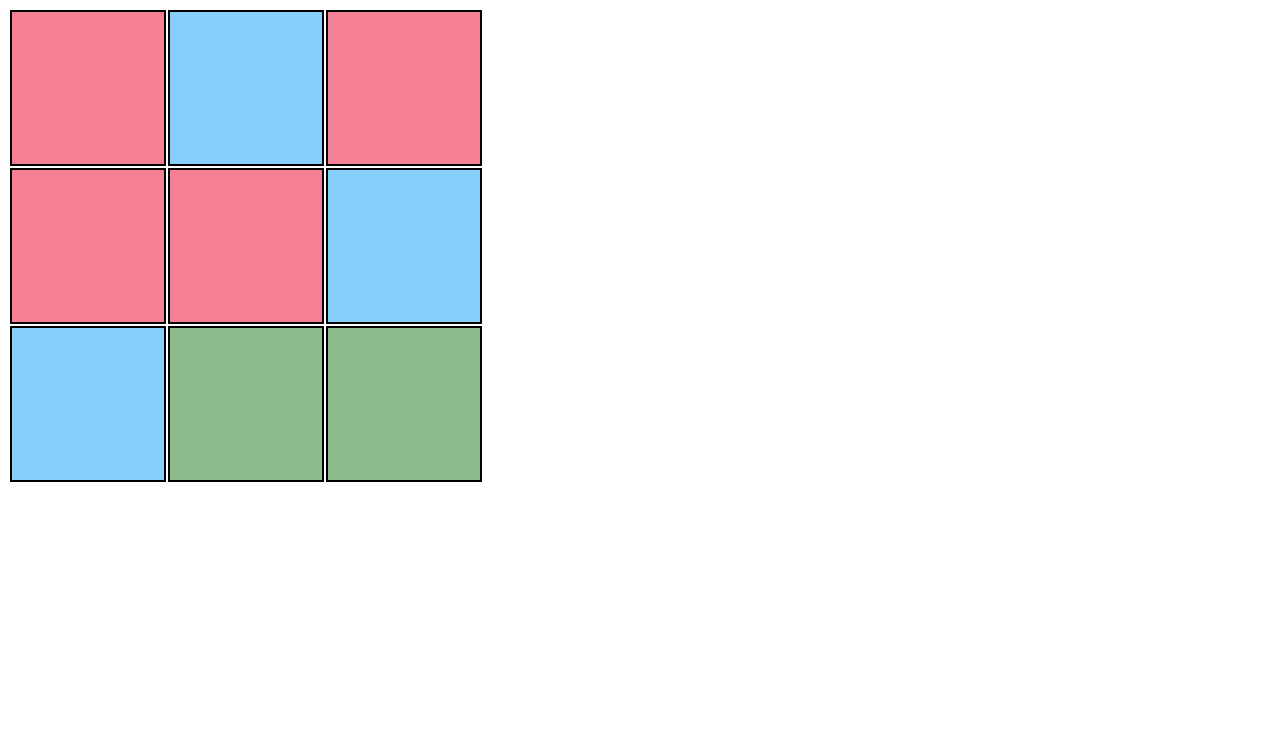
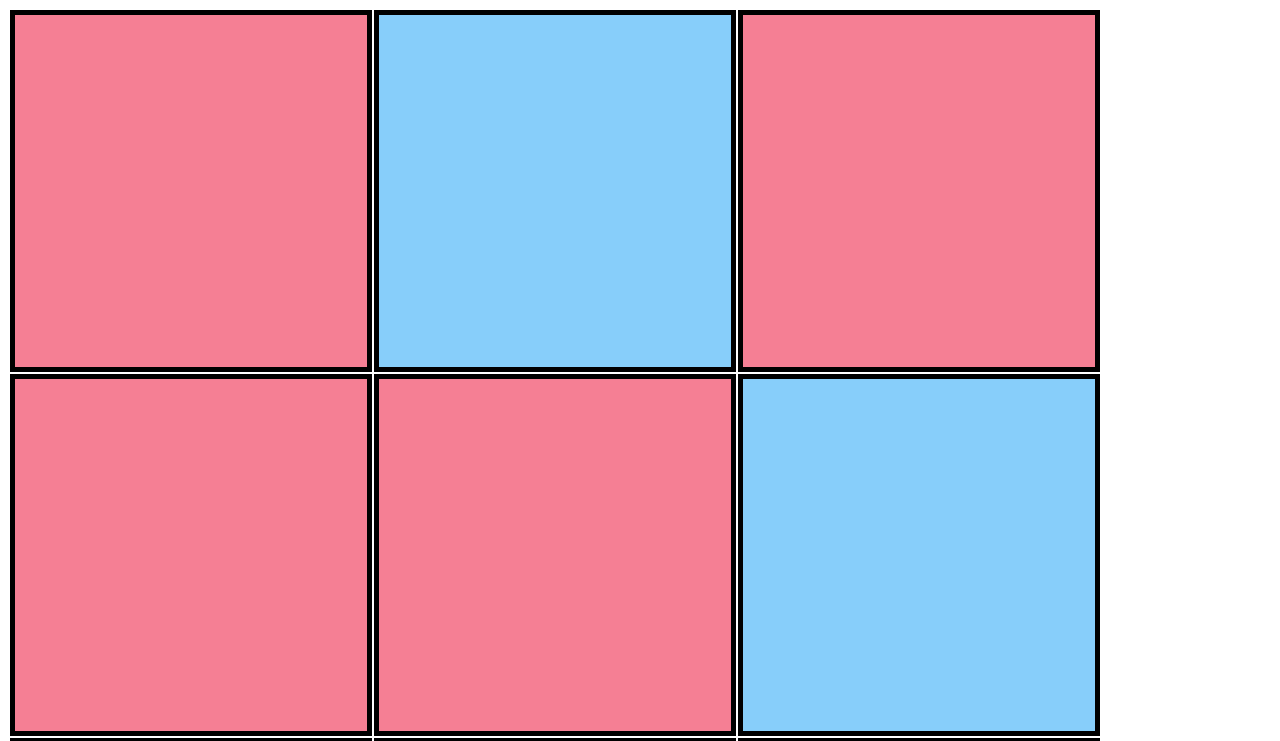
Before and after one commit to dmaberlin1/JSstart, a plain HTML site: page colorfind/index.html in a window 1280 px wide. Shown: the top 741 px of the page. Drawn offline with Linux system fonts and the light colour scheme.

Commit message:
Update css.css

```diff
--- a/colorfind/style/css.css
+++ b/colorfind/style/css.css
@@ -1,7 +1,7 @@
 #field td{
-    width: 150px;
-    height: 150px;
-    border: 2px solid black;
+    width: 350px;
+    height: 350px;
+    border: 5px solid black;
     text-align: center;
     font-weight: bold;
 }
```
